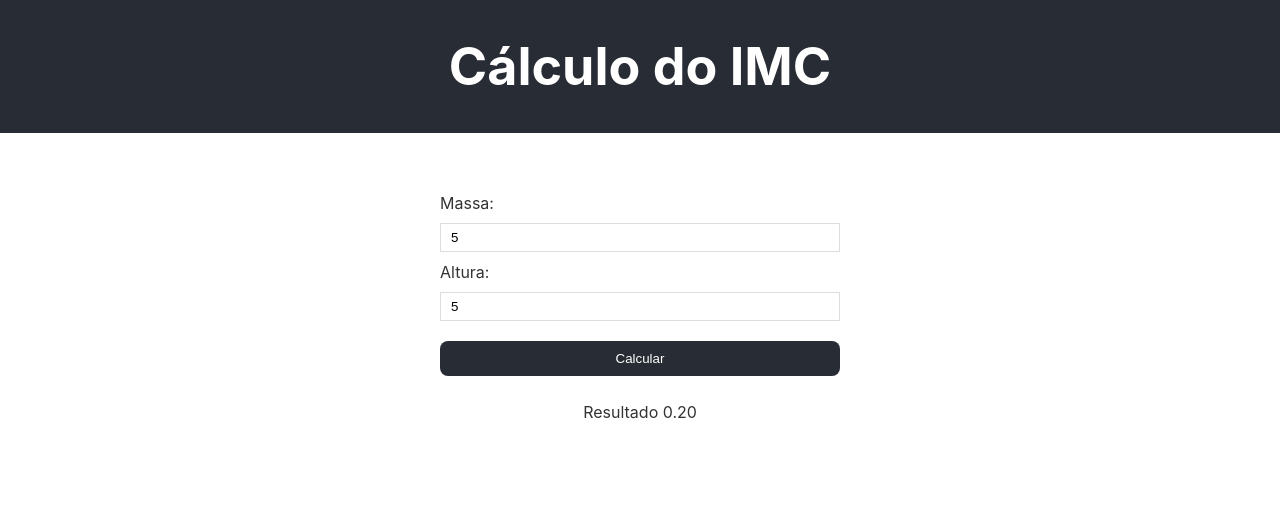
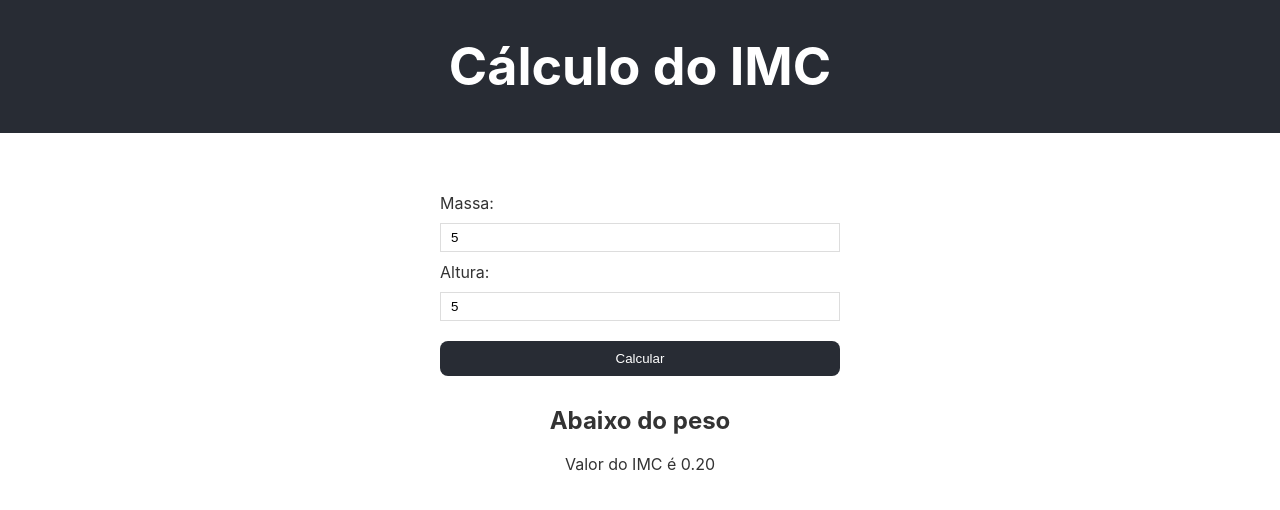
Before and after one commit to orivaldosantana/app_imc_reactjs_hooks, a React (Create React App) app in the folder app-imc/: page / in a window 1280 px wide. Both pictures are taken after typing "5", "5" into the empty fields and a click on the button "Calcular". Shown: the top 510 px of the page. Built offline with nearby package versions, Linux system fonts and the light colour scheme.

Commit message:
Concluíndo o APP IMC com um componente Display

```diff
--- a/app-imc/src/App.js
+++ b/app-imc/src/App.js
@@ -2,6 +2,7 @@ import { useState } from 'react'
 import './App.css'
 import Form from './components/form'
 import Header from './components/header'
+import Display from './components/display'
 
 function App() {
   const [result, setResult] = useState(0)
@@ -15,7 +16,7 @@ function App() {
       <Header title="Cálculo do IMC" />
       <div className="Body">
         <Form handleResult={updateResult} />
-        <p>Resultado {result.toFixed(2)} </p>
+        <Display imc={result} />
       </div>
     </div>
   )
--- /dev/null
+++ b/app-imc/src/components/display.js
@@ -0,0 +1,38 @@
+const Display = props => {
+  const imc = parseFloat(props.imc)
+  let displayOut = ''
+  let imcClass = ''
+  /* Menor que 18,5 - Abaixo do peso;
+     Maior ou igual 18,5 e menor que 25 - Peso normal;
+     Maior ou igual 25,0 e menor que 30 - Sobrepeso;
+     Maior ou Igual à 30 - Obesidade.
+  */
+  if (imc !== 0) {
+    displayOut = `Valor do IMC é ${imc.toFixed(2)}`
+    if (imc < 18.5) {
+      imcClass = 'Abaixo do peso'
+    } else {
+      if (imc < 25) {
+        imcClass = 'Peso normal'
+      } else {
+        if (imc < 30) {
+          imcClass = 'Sobrepeso'
+        } else {
+          imcClass = 'Obesidade'
+        }
+      }
+    }
+  }
+  return (
+    <>
+      {imc !== 0 && (
+        <div className="Display">
+          <h2>{imcClass}</h2>
+          <p>{displayOut}</p>
+        </div>
+      )}
+    </>
+  )
+}
+
+export default Display
```
